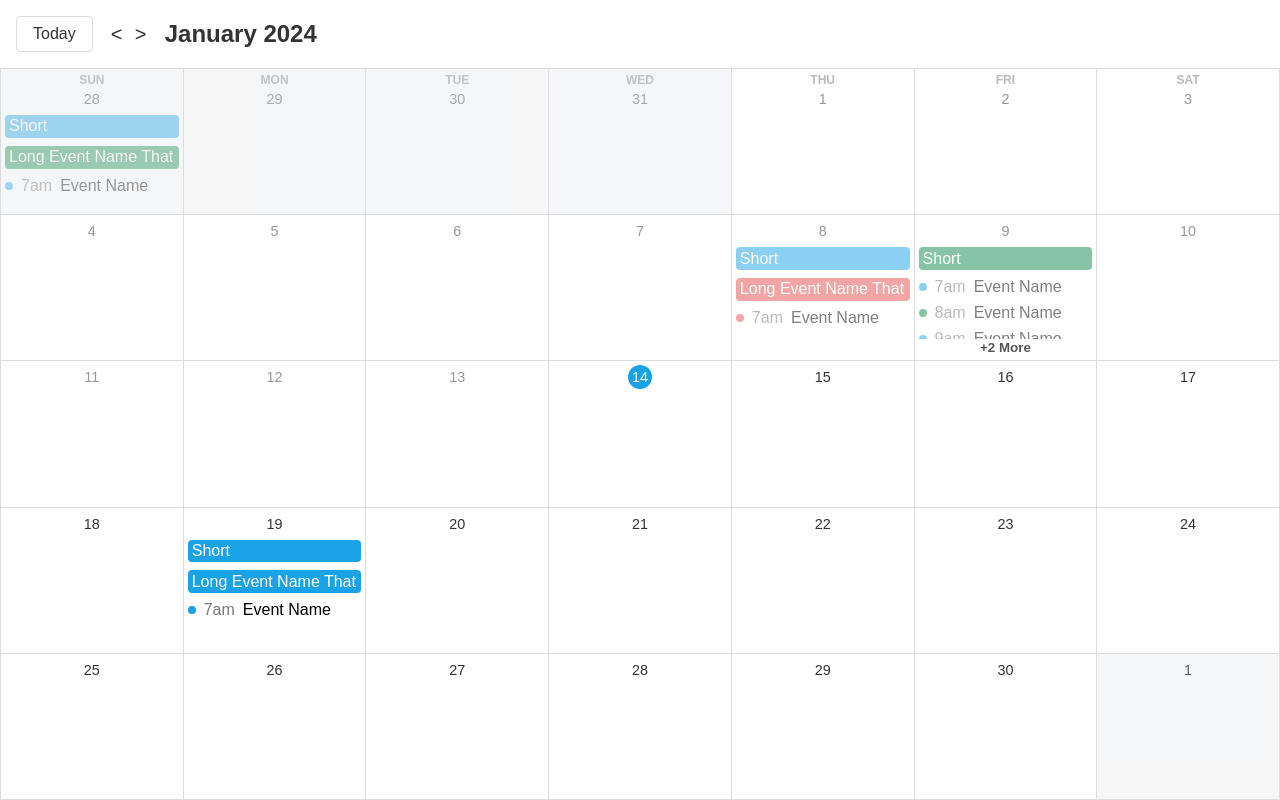
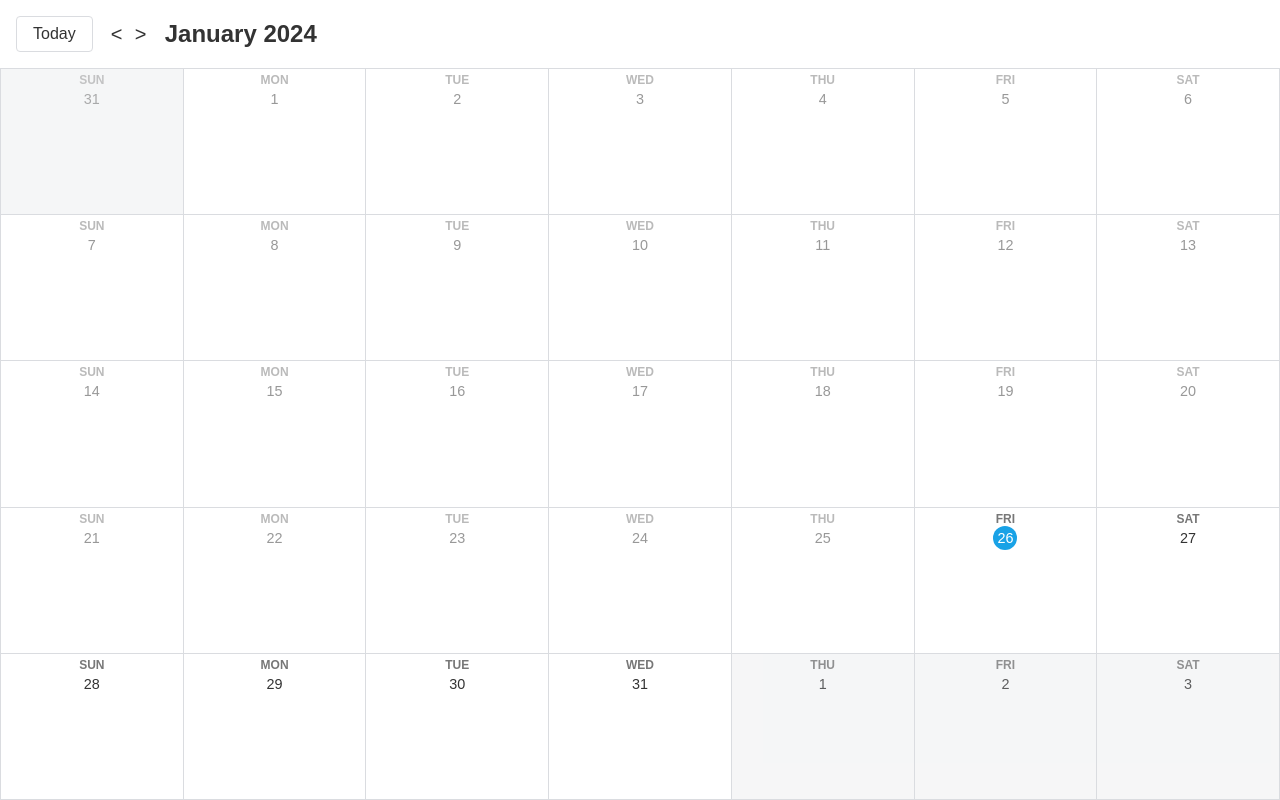
Before and after one commit to Cloudwerk/jan-development, a React (Vite) app in the folder React_Adv/32-calendar/: page / in a window 1280 px wide. Built offline with nearby package versions, Linux system fonts and the light colour scheme.

Commit message:
React-Adv 32: dynamically render day cards

```diff
--- a/React_Adv/32-calendar/src/App.tsx
+++ b/React_Adv/32-calendar/src/App.tsx
@@ -1,20 +1,30 @@
-import { add, format, startOfMonth, sub } from "date-fns";
-import { useEffect, useState } from "react";
+import { add, eachDayOfInterval, endOfMonth, endOfWeek, format, startOfMonth, startOfWeek, sub } from "date-fns";
+import { useState } from "react";
+import { DayCard } from "./DayCard";
 
 function App() {
 	const [currentMonth, setCurrentMonth] = useState(new Date());
-	useEffect(() => {
-		setCurrentMonth((month) => startOfMonth(month));
-	}, []);
 	console.log(format(currentMonth, "MMMM"));
 
 	function changeMonth(isPrevious: boolean) {
 		if (isPrevious) {
-			setCurrentMonth((month) => startOfMonth(sub(month, { months: 1 })));
+			setCurrentMonth((month) => sub(month, { months: 1 }));
 			return;
 		}
-		setCurrentMonth((month) => startOfMonth(add(month, { months: 1 })));
+		setCurrentMonth((month) => add(month, { months: 1 }));
 	}
+
+	function calcStartingDay() {
+		return startOfWeek(startOfMonth(currentMonth));
+	}
+	function calcLastDay() {
+		return endOfWeek(endOfMonth(currentMonth));
+	}
+
+	function calcAllDaysForView() {
+		return eachDayOfInterval({ start: calcStartingDay(), end: calcLastDay() });
+	}
+
 	return (
 		<div className="calendar">
 			<div className="header">
@@ -30,292 +40,9 @@ function App() {
 				<span className="month-title">{format(currentMonth, "MMMM yyyy")}</span>
 			</div>
 			<div className="days">
-				<div className="day non-month-day old-month-day">
-					<div className="day-header">
-						<div className="week-name">Sun</div>
-						<div className="day-number">28</div>
-						<button className="add-event-btn">+</button>
-					</div>
-					<div className="events">
-						<button className="all-day-event blue event">
-							<div className="event-name">Short</div>
-						</button>
-						<button className="all-day-event green event">
-							<div className="event-name">Long Event Name That Just Keeps Going</div>
-						</button>
-						<button className="event">
-							<div className="color-dot blue"></div>
-							<div className="event-time">7am</div>
-							<div className="event-name">Event Name</div>
-						</button>
-					</div>
-				</div>
-				<div className="day non-month-day old-month-day">
-					<div className="day-header">
-						<div className="week-name">Mon</div>
-						<div className="day-number">29</div>
-						<button className="add-event-btn">+</button>
-					</div>
-				</div>
-				<div className="day non-month-day old-month-day">
-					<div className="day-header">
-						<div className="week-name">Tue</div>
-						<div className="day-number">30</div>
-						<button className="add-event-btn">+</button>
-					</div>
-				</div>
-				<div className="day non-month-day old-month-day">
-					<div className="day-header">
-						<div className="week-name">Wed</div>
-						<div className="day-number">31</div>
-						<button className="add-event-btn">+</button>
-					</div>
-				</div>
-				<div className="day old-month-day">
-					<div className="day-header">
-						<div className="week-name">Thu</div>
-						<div className="day-number">1</div>
-						<button className="add-event-btn">+</button>
-					</div>
-				</div>
-				<div className="day old-month-day">
-					<div className="day-header">
-						<div className="week-name">Fri</div>
-						<div className="day-number">2</div>
-						<button className="add-event-btn">+</button>
-					</div>
-				</div>
-				<div className="day old-month-day">
-					<div className="day-header">
-						<div className="week-name">Sat</div>
-						<div className="day-number">3</div>
-						<button className="add-event-btn">+</button>
-					</div>
-				</div>
-				<div className="day old-month-day">
-					<div className="day-header">
-						<div className="day-number">4</div>
-						<button className="add-event-btn">+</button>
-					</div>
-				</div>
-				<div className="day old-month-day">
-					<div className="day-header">
-						<div className="day-number">5</div>
-						<button className="add-event-btn">+</button>
-					</div>
-				</div>
-				<div className="day old-month-day">
-					<div className="day-header">
-						<div className="day-number">6</div>
-						<button className="add-event-btn">+</button>
-					</div>
-				</div>
-				<div className="day old-month-day">
-					<div className="day-header">
-						<div className="day-number">7</div>
-						<button className="add-event-btn">+</button>
-					</div>
-				</div>
-				<div className="day old-month-day">
-					<div className="day-header">
-						<div className="day-number">8</div>
-						<button className="add-event-btn">+</button>
-					</div>
-					<div className="events">
-						<button className="all-day-event blue event">
-							<div className="event-name">Short</div>
-						</button>
-						<button className="all-day-event red event">
-							<div className="event-name">Long Event Name That Just Keeps Going</div>
-						</button>
-						<button className="event">
-							<div className="color-dot red"></div>
-							<div className="event-time">7am</div>
-							<div className="event-name">Event Name</div>
-						</button>
-					</div>
-				</div>
-				<div className="day old-month-day">
-					<div className="day-header">
-						<div className="day-number">9</div>
-						<button className="add-event-btn">+</button>
-					</div>
-					<div className="events">
-						<button className="all-day-event green event">
-							<div className="event-name">Short</div>
-						</button>
-						<button className="event">
-							<div className="color-dot blue"></div>
-							<div className="event-time">7am</div>
-							<div className="event-name">Event Name</div>
-						</button>
-						<button className="event">
-							<div className="color-dot green"></div>
-							<div className="event-time">8am</div>
-							<div className="event-name">Event Name</div>
-						</button>
-						<button className="event">
-							<div className="color-dot blue"></div>
-							<div className="event-time">9am</div>
-							<div className="event-name">Event Name</div>
-						</button>
-						<button className="event">
-							<div className="color-dot blue"></div>
-							<div className="event-time">10am</div>
-							<div className="event-name">Event Name</div>
-						</button>
-						<button className="event">
-							<div className="color-dot red"></div>
-							<div className="event-time">11am</div>
-							<div className="event-name">Event Name</div>
-						</button>
-					</div>
-					<button className="events-view-more-btn">+2 More</button>
-				</div>
-				<div className="day old-month-day">
-					<div className="day-header">
-						<div className="day-number">10</div>
-						<button className="add-event-btn">+</button>
-					</div>
-				</div>
-				<div className="day old-month-day">
-					<div className="day-header">
-						<div className="day-number">11</div>
-						<button className="add-event-btn">+</button>
-					</div>
-				</div>
-				<div className="day old-month-day">
-					<div className="day-header">
-						<div className="day-number">12</div>
-						<button className="add-event-btn">+</button>
-					</div>
-				</div>
-				<div className="day old-month-day">
-					<div className="day-header">
-						<div className="day-number">13</div>
-						<button className="add-event-btn">+</button>
-					</div>
-				</div>
-				<div className="day">
-					<div className="day-header">
-						<div className="day-number today">14</div>
-						<button className="add-event-btn">+</button>
-					</div>
-				</div>
-				<div className="day">
-					<div className="day-header">
-						<div className="day-number">15</div>
-						<button className="add-event-btn">+</button>
-					</div>
-				</div>
-				<div className="day">
-					<div className="day-header">
-						<div className="day-number">16</div>
-						<button className="add-event-btn">+</button>
-					</div>
-				</div>
-				<div className="day">
-					<div className="day-header">
-						<div className="day-number">17</div>
-						<button className="add-event-btn">+</button>
-					</div>
-				</div>
-				<div className="day">
-					<div className="day-header">
-						<div className="day-number">18</div>
-						<button className="add-event-btn">+</button>
-					</div>
-				</div>
-				<div className="day">
-					<div className="day-header">
-						<div className="day-number">19</div>
-						<button className="add-event-btn">+</button>
-					</div>
-					<div className="events">
-						<button className="all-day-event blue event">
-							<div className="event-name">Short</div>
-						</button>
-						<button className="all-day-event blue event">
-							<div className="event-name">Long Event Name That Just Keeps Going</div>
-						</button>
-						<button className="event">
-							<div className="color-dot blue"></div>
-							<div className="event-time">7am</div>
-							<div className="event-name">Event Name</div>
-						</button>
-					</div>
-				</div>
-				<div className="day">
-					<div className="day-header">
-						<div className="day-number">20</div>
-						<button className="add-event-btn">+</button>
-					</div>
-				</div>
-				<div className="day">
-					<div className="day-header">
-						<div className="day-number">21</div>
-						<button className="add-event-btn">+</button>
-					</div>
-				</div>
-				<div className="day">
-					<div className="day-header">
-						<div className="day-number">22</div>
-						<button className="add-event-btn">+</button>
-					</div>
-				</div>
-				<div className="day">
-					<div className="day-header">
-						<div className="day-number">23</div>
-					</div>
-				</div>
-				<div className="day">
-					<div className="day-header">
-						<div className="day-number">24</div>
-						<button className="add-event-btn">+</button>
-					</div>
-				</div>
-				<div className="day">
-					<div className="day-header">
-						<div className="day-number">25</div>
-						<button className="add-event-btn">+</button>
-					</div>
-				</div>
-				<div className="day">
-					<div className="day-header">
-						<div className="day-number">26</div>
-						<button className="add-event-btn">+</button>
-					</div>
-				</div>
-				<div className="day">
-					<div className="day-header">
-						<div className="day-number">27</div>
-						<button className="add-event-btn">+</button>
-					</div>
-				</div>
-				<div className="day">
-					<div className="day-header">
-						<div className="day-number">28</div>
-						<button className="add-event-btn">+</button>
-					</div>
-				</div>
-				<div className="day">
-					<div className="day-header">
-						<div className="day-number">29</div>
-						<button className="add-event-btn">+</button>
-					</div>
-				</div>
-				<div className="day">
-					<div className="day-header">
-						<div className="day-number">30</div>
-						<button className="add-event-btn">+</button>
-					</div>
-				</div>
-				<div className="day non-month-day">
-					<div className="day-header">
-						<div className="day-number">1</div>
-						<button className="add-event-btn">+</button>
-					</div>
-				</div>
+				{calcAllDaysForView().map((day) => {
+					return <DayCard day={day} currentMonth={currentMonth} />;
+				})}
 			</div>
 		</div>
 	);
```
